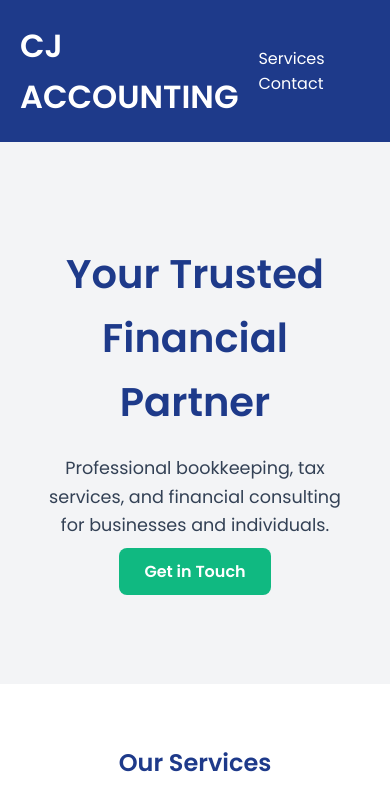
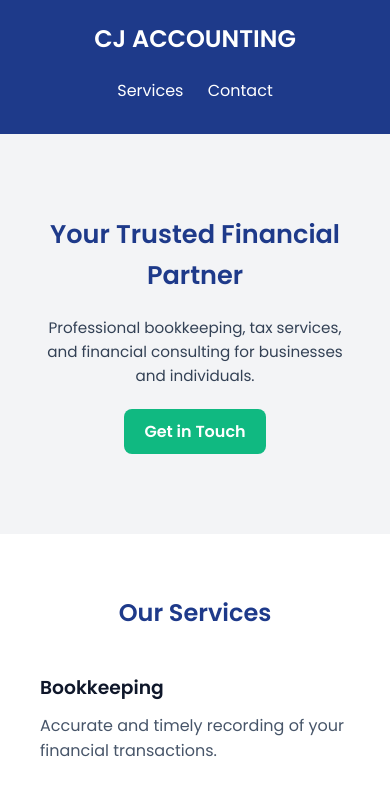
Before and after one commit to iamAmunet/cj-accounting, a plain HTML site: page index.html in a window 390 px wide. Shown: the top 791 px of the page. Drawn offline with Linux system fonts and the light colour scheme.

Commit message:
Update style.css

```diff
--- a/style.css
+++ b/style.css
@@ -25,31 +25,41 @@
 
 header .container {
   display: flex;
+  flex-wrap: wrap;
   justify-content: space-between;
   align-items: center;
+}
+
+header h1 {
+  font-size: 1.5rem;
+}
+
+nav {
+  margin-top: 10px;
 }
 
 nav a {
   color: #fff;
   text-decoration: none;
-    margin-left: 20px;
+  margin-left: 15px;
   font-weight: 500;
+  display: inline-block;
 }
 
 .hero {
   background: #f3f4f6;
   text-align: center;
-    padding: 100px 20px;
+  padding: 80px 20px;
 }
 
 .hero h2 {
-    font-size: 2.5rem;
+  font-size: 2rem;
   color: #1e3a8a;
 }
 
 .hero p {
   margin: 20px 0;
-    font-size: 1.1rem;
+  font-size: 1rem;
   color: #334155;
 }
 
@@ -62,6 +72,7 @@
   font-weight: bold;
   border-radius: 8px;
   transition: background 0.3s;
+  display: inline-block;
 }
 
 .cta-button:hover {
@@ -135,6 +146,12 @@
   background: #334155;
 }
 
+#thank-you {
+  text-align: center;
+  font-size: 1rem;
+}
+
+/* Footer */
 footer {
   text-align: center;
   padding: 20px;
@@ -142,3 +159,36 @@
   color: #fff;
   font-size: 0.9rem;
 }
+
+/* 🔁 Responsive Styles */
+@media (max-width: 768px) {
+  header .container {
+    flex-direction: column;
+    text-align: center;
+  }
+
+  nav a {
+    margin: 10px;
+  }
+
+  .hero h2 {
+    font-size: 1.6rem;
+  }
+
+  .hero p {
+    font-size: 0.95rem;
+  }
+
+  .cta-button {
+    padding: 10px 20px;
+  }
+
+  .service-list {
+    grid-template-columns: 1fr;
+  }
+
+  form {
+    width: 100%;
+    padding: 0 10px;
+  }
+}
```
Lines whose indentation alone changed are shown as unchanged.
